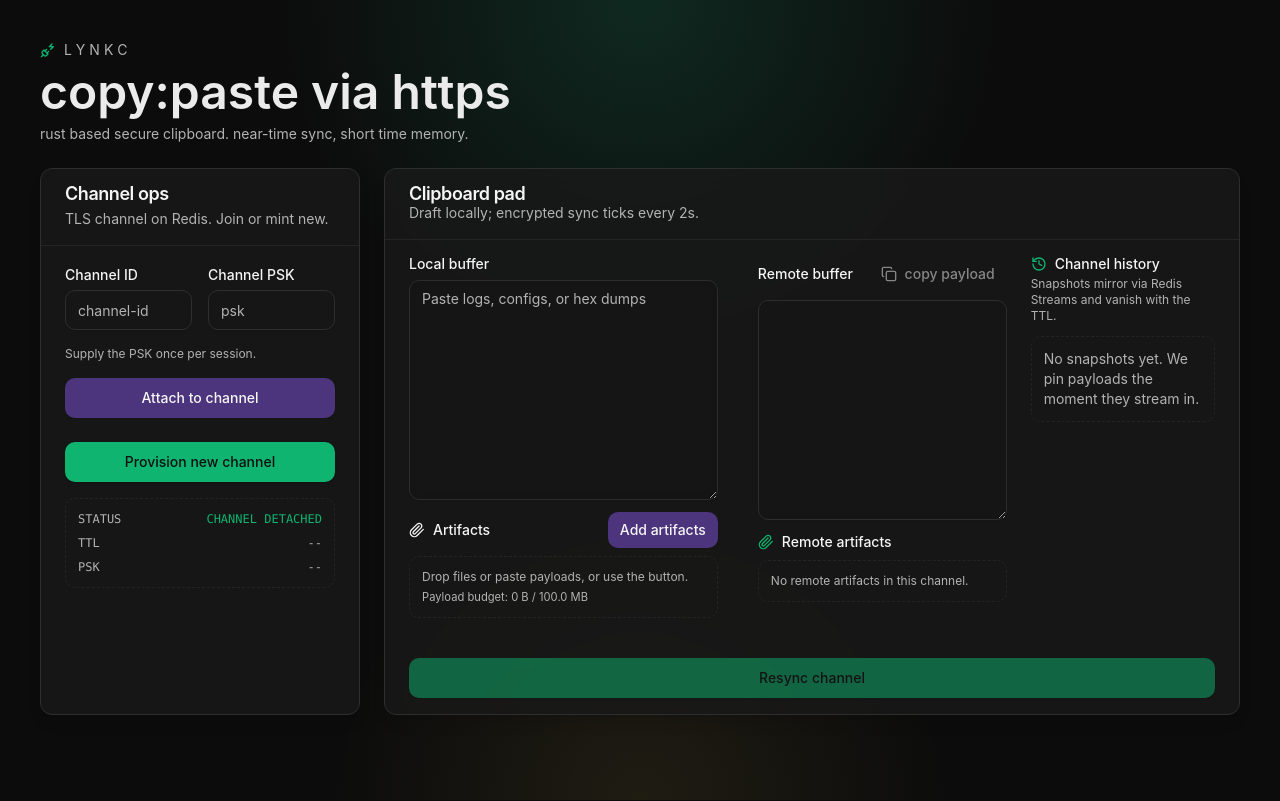
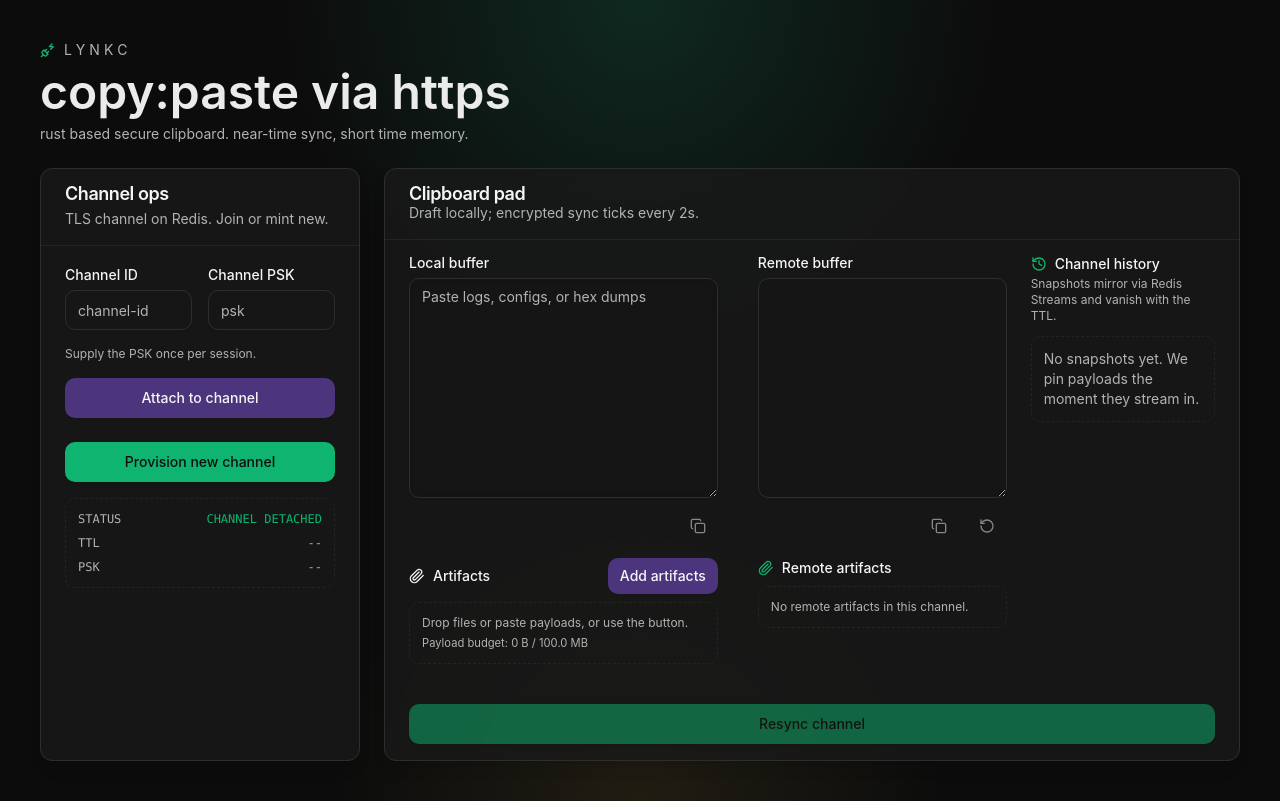
Before and after one commit to mohr-cai/lynkc, a React (Vite) app in the folder frontend/: page / in a window 1280 px wide. Built offline with nearby package versions, Linux system fonts and the light colour scheme.

Commit message:
feat: misc

```diff
--- a/frontend/src/features/channel/ChannelPad.tsx
+++ b/frontend/src/features/channel/ChannelPad.tsx
@@ -23,6 +23,7 @@ interface ChannelPadProps {
   onRemoveFile: (id: string) => void;
   onCopyFile: (file: ChannelFile) => Promise<void>;
   onDownloadFile: (file: ChannelFile) => void;
+  onCopyLocal: () => Promise<void> | void;
   onAddFilesHint?: string;
 }
 
@@ -41,13 +42,13 @@ export function ChannelPad({
   onRemoveFile,
   onCopyFile,
   onDownloadFile,
+  onCopyLocal,
 }: ChannelPadProps) {
   return (
     <div className="flex flex-col gap-3">
       <div className="space-y-2">
         <div className="flex items-center justify-between">
           <Label htmlFor="local">Local buffer</Label>
-          <span className="text-xs text-muted-foreground opacity-0 select-none">copy text</span>
         </div>
         <Textarea
           id="local"
@@ -57,6 +58,20 @@ export function ChannelPad({
           onChange={(event) => onLocalContentChange(event.target.value)}
           className="min-h-[180px] md:min-h-[220px] bg-background/60 backdrop-blur"
         />
+        <div className="flex justify-end">
+          <Button
+            type="button"
+            size="icon"
+            variant="ghost"
+            onClick={() => {
+              void onCopyLocal();
+            }}
+            aria-label="Copy local buffer"
+            disabled={!localContent}
+          >
+            <Copy className="h-4 w-4" />
+          </Button>
+        </div>
       </div>
       <div className="space-y-2">
         <div className="flex items-center justify-between">
--- a/frontend/src/features/channel/ChannelShell.tsx
+++ b/frontend/src/features/channel/ChannelShell.tsx
@@ -68,6 +68,7 @@ export function ChannelShell() {
                 onRemoveFile={controller.handleRemoveLocalFile}
                 onCopyFile={controller.handleCopyFile}
                 onDownloadFile={controller.handleDownloadFile}
+                onCopyLocal={controller.handleCopyLocal}
               />
             </div>
             <div className="flex flex-col gap-4 md:gap-6">
@@ -103,6 +104,8 @@ export function ChannelShell() {
                     onCopyFile={controller.handleCopyFile}
                     onDownloadFile={controller.handleDownloadFile}
                     onDeleteFile={controller.handleDeleteRemoteFile}
+                    onFlushBuffer={controller.handleFlushChannel}
+                    canFlush={!!controller.channelId && !controller.isSyncing}
                   />
                 </div>
                 <div className={`${mobilePanel === "history" ? "block" : "hidden"} md:block`}>
--- a/frontend/src/features/channel/RemotePanel.tsx
+++ b/frontend/src/features/channel/RemotePanel.tsx
@@ -1,4 +1,4 @@
-import { Copy, Download, Paperclip, Trash2 } from "lucide-react";
+import { Copy, Download, Paperclip, RotateCcw, Trash2 } from "lucide-react";
 
 import { Button } from "@/components/ui/button";
 import { Label } from "@/components/ui/label";
@@ -10,10 +10,12 @@ interface RemotePanelProps {
   remoteContent: string;
   remoteFiles: ChannelFile[];
   isLocked: boolean;
-  onCopyRemote: () => void;
+  onCopyRemote: () => Promise<void> | void;
   onCopyFile: (file: ChannelFile) => Promise<void>;
   onDownloadFile: (file: ChannelFile) => void;
   onDeleteFile: (file: ChannelFile) => Promise<void> | void;
+  onFlushBuffer: () => Promise<void> | void;
+  canFlush: boolean;
 }
 
 export function RemotePanel({
@@ -24,6 +26,8 @@ export function RemotePanel({
   onCopyFile,
   onDownloadFile,
   onDeleteFile,
+  onFlushBuffer,
+  canFlush,
 }: RemotePanelProps) {
   const placeholderContent = "████████████████\nchannel locked (PSK)";
 
@@ -34,15 +38,6 @@ export function RemotePanel({
           <Label htmlFor="remote" className="flex items-center gap-2">
             Remote buffer
           </Label>
-          <Button
-            type="button"
-            size="sm"
-            variant="ghost"
-            onClick={onCopyRemote}
-            disabled={isLocked || !remoteContent}
-          >
-            <Copy className="mr-2 h-4 w-4" /> copy payload
-          </Button>
         </div>
         <div className="relative">
           <Textarea
@@ -57,6 +52,30 @@ export function RemotePanel({
               Unlock with channel PSK
             </div>
           ) : null}
+        </div>
+        <div className="flex justify-end gap-2">
+          <Button
+            type="button"
+            size="icon"
+            variant="ghost"
+            onClick={onCopyRemote}
+            aria-label="Copy remote buffer"
+            disabled={isLocked || !remoteContent}
+          >
+            <Copy className="h-4 w-4" />
+          </Button>
+          <Button
+            type="button"
+            size="icon"
+            variant="ghost"
+            onClick={() => {
+              void onFlushBuffer();
+            }}
+            aria-label="Flush remote buffer"
+            disabled={isLocked || !canFlush}
+          >
+            <RotateCcw className="h-4 w-4" />
+          </Button>
         </div>
       </div>
       <div className="space-y-2">
--- a/frontend/src/features/channel/hooks.ts
+++ b/frontend/src/features/channel/hooks.ts
@@ -728,6 +728,21 @@ export function useChannelController() {
     setStatus(`downloaded ${file.name}`);
   }, []);
 
+  const handleCopyLocal = useCallback(async () => {
+    if (!localContent) {
+      return;
+    }
+
+    try {
+      await navigator.clipboard.writeText(localContent);
+      setStatus("copied local payload");
+      setError(null);
+    } catch (err) {
+      console.error(err);
+      setError("could not touch clipboard (needs HTTPS)");
+    }
+  }, [localContent]);
+
   const handleDeleteRemoteFile = useCallback(
     async (file: ChannelFile) => {
       if (!channelId) {
@@ -822,6 +837,65 @@ export function useChannelController() {
       removeStoredPassword,
     ]
   );
+
+  const handleFlushChannel = useCallback(async () => {
+    setError(null);
+
+    if (!channelId) {
+      setLocalContent("");
+      setLocalFiles([]);
+      setStatus("local buffer cleared");
+      return;
+    }
+
+    if (!channelPassword) {
+      setStatus("channel locked");
+      setError("channel PSK required");
+      return;
+    }
+
+    try {
+      await updateChannelMutation.mutateAsync({
+        id: channelId,
+        password: channelPassword,
+        text: "",
+        files: [],
+      });
+
+      setLocalContent("");
+      setLocalFiles([]);
+      setStatus("channel renewed");
+
+      queryClient.setQueryData<ChannelPayload | undefined>(
+        ["channel", channelId, channelPassword],
+        (previous) => {
+          if (!previous) {
+            return {
+              id: channelId,
+              text: "",
+              files: [],
+              ttl_seconds: ttlSeconds,
+            } as ChannelPayload;
+          }
+
+          return {
+            ...previous,
+            text: "",
+            files: [],
+          };
+        }
+      );
+    } catch (err) {
+      console.error(err);
+      setError((err as Error).message);
+    }
+  }, [
+    channelId,
+    channelPassword,
+    queryClient,
+    ttlSeconds,
+    updateChannelMutation,
+  ]);
 
   const handleFileSelect = useCallback(
     async (event: ChangeEvent<HTMLInputElement>) => {
@@ -950,6 +1024,7 @@ export function useChannelController() {
     handleSync,
     handleApplyHistoryEntry,
     handleDeleteHistoryEntry,
+    handleCopyLocal,
     handleCopyRemote,
     handleDeleteRemoteFile,
     handleCopyFile,
@@ -961,5 +1036,6 @@ export function useChannelController() {
     handleDrop,
     handleCopyChannelLink,
     handleCopyChannelPassword,
+    handleFlushChannel,
   };
 }
```
